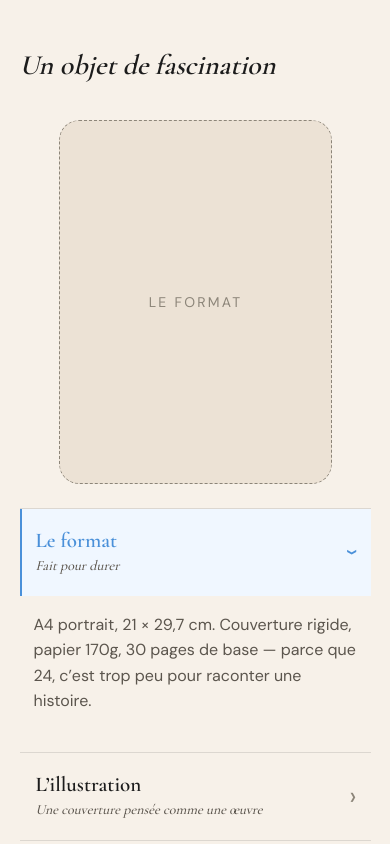
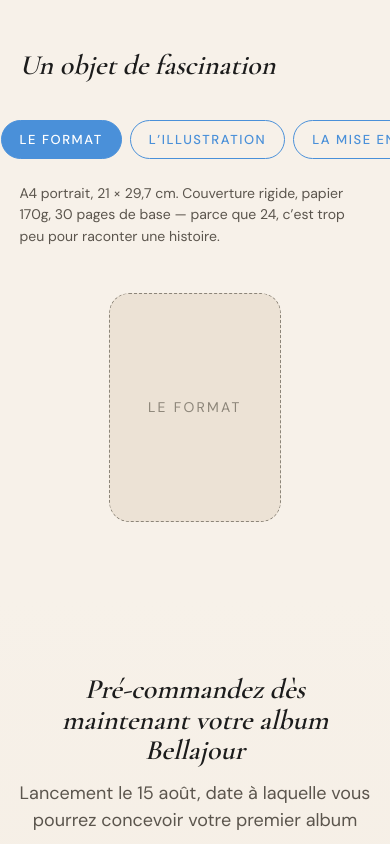
Before and after one commit to Lecrackerssurlepot/bellajour-prelaunch, a Next.js app: page /preventes in a window 390 px wide. Shown: the part 1720-2564 px from the top of the page. Built offline with nearby package versions, Linux system fonts and the light colour scheme.

Commit message:
refactor(prevente): refonte interaction Section 3 objet
Co-Authored-By: Claude Opus 4.8 (1M context) <noreply@anthropic.com>

```diff
--- a/src/app/preventes/S3Objet.tsx
+++ b/src/app/preventes/S3Objet.tsx
@@ -4,17 +4,18 @@ import { useState } from 'react'
 import './s3-objet.css'
 
 /* PRD §5.3 — S3 L'objet Bellajour.
-   Interaction : accordéon à gauche (le corps se déroule SOUS le bouton cliqué,
-   un seul ouvert à la fois) + image à droite (moitié droite, centrée) qui se
-   remplace par un slide fluide selon l'item actif.
-   Mobile : une colonne, image en haut (slide identique), corps condensé (`court`).
+   Pills arrondis (style proto .s1-cta) pour 5 facettes.
+   Desktop : pills empilées en haut à gauche + accordéon (corps complet déroulé
+   SOUS la pill active, un seul ouvert) ; image réduite centrée à droite.
+   Mobile : pills en barre horizontale scrollable (onglets) + texte court partagé
+   + image en dessous, tout visible sans scroller. Image : slide fluide au changement.
    Wording desktop figé du PRD (`corps` inchangé). */
 
 interface Facette {
   titre: string
   accroche: string
   corps: string
-  court: string // version condensée mobile
+  court: string // version condensée mobile (onglets)
 }
 
 const FACETTES: Facette[] = [
@@ -51,14 +52,14 @@ const FACETTES: Facette[] = [
 ]
 
 export default function S3Objet() {
-  // `active` pilote l'image (reste affichée même accordéon replié).
-  // `open` : l'item actif est-il déroulé. Un seul ouvert à la fois.
+  // `active` pilote l'image + l'onglet mobile (reste affiché même replié desktop).
+  // `open` : la pill active est-elle déroulée (accordéon desktop). Un seul ouvert.
   const [active, setActive] = useState(0)
   const [open, setOpen] = useState(true)
 
-  const toggle = (i: number) => {
+  const select = (i: number) => {
     if (i === active) {
-      setOpen((o) => !o)
+      setOpen((o) => !o) // re-clic desktop : replie/déplie l'accordéon
     } else {
       setActive(i)
       setOpen(true)
@@ -73,32 +74,35 @@ export default function S3Objet() {
 
         <div className="s3-grid">
 
-          {/* GAUCHE — accordéon */}
-          <div className="s3-acc">
+          {/* GAUCHE (desktop) / HAUT (mobile) — pills + texte */}
+          <div className="s3-left">
+            <div className="s3-pills" role="tablist" aria-label="Facettes de l’objet">
               {FACETTES.map((f, i) => {
                 const isOpen = open && i === active
                 return (
-                <div className="s3-item" data-active={isOpen} key={f.titre}>
+                  <div className="s3-item" data-active={i === active} key={f.titre}>
                     <button
                       type="button"
-                    className="s3-item-btn"
+                      role="tab"
+                      aria-selected={i === active}
                       aria-expanded={isOpen}
                       aria-controls={`s3-reveal-${i}`}
-                    onClick={() => toggle(i)}
+                      className="s3-pill"
+                      onClick={() => select(i)}
                     >
-                    <span className="s3-item-head">
-                      <span className="s3-item-titre">{f.titre}</span>
-                      <span className="s3-item-accroche">{f.accroche}</span>
-                    </span>
-                    <span className="s3-item-chevron" aria-hidden="true">›</span>
+                      {f.titre}
                     </button>
 
-                  <div className="s3-item-reveal" id={`s3-reveal-${i}`} role="region">
+                    {/* Accordéon desktop : corps complet sous la pill active */}
+                    <div
+                      className="s3-item-reveal"
+                      id={`s3-reveal-${i}`}
+                      data-open={isOpen}
+                      role="region"
+                    >
                       <div className="s3-item-reveal-inner">
-                      <p className="s3-item-corps">
-                        <span className="s3-corps-full">{f.corps}</span>
-                        <span className="s3-corps-short">{f.court}</span>
-                      </p>
+                        <span className="s3-item-accroche">{f.accroche}</span>
+                        <p className="s3-item-corps">{f.corps}</p>
                       </div>
                     </div>
                   </div>
@@ -106,7 +110,14 @@ export default function S3Objet() {
               })}
             </div>
 
-          {/* DROITE — image objet (slide selon l'item actif) */}
+            {/* Onglet mobile : texte court de l'item actif (masqué en desktop) */}
+            <div className="s3-tab-text" aria-live="polite">
+              <p>{FACETTES[active].court}</p>
+            </div>
+          </div>
+
+          {/* DROITE (desktop) / BAS (mobile) — image objet (slide selon l'actif) */}
+          <div className="s3-media-wrap">
             <div className="s3-media" aria-hidden="true">
               {FACETTES.map((f, i) => {
                 const state = i === active ? 'active' : i < active ? 'before' : 'after'
@@ -117,6 +128,7 @@ export default function S3Objet() {
                 )
               })}
             </div>
+          </div>
 
         </div>
 
--- a/src/app/preventes/s3-objet.css
+++ b/src/app/preventes/s3-objet.css
@@ -1,13 +1,14 @@
 /* ════════════════════════════════════════════════════════════
    PRÉVENTE — S3 L'objet Bellajour (PRD §5.3)
-   Accordéon à gauche (corps déroulé SOUS le bouton, un seul ouvert) +
-   image à droite qui slide selon l'item actif. Fond clair (--bj-cream),
-   aligné sur S2/S4. transform + opacity uniquement, easing doux ≥600ms.
+   Pills arrondis (style proto .s1-cta). Desktop : pills en haut à gauche +
+   accordéon (corps sous la pill active) ; image réduite centrée à droite.
+   Mobile : pills en barre horizontale scrollable (onglets) + texte court + image,
+   tout visible sans scroller. transform + opacity uniquement, easing doux ≥600ms.
    ════════════════════════════════════════════════════════════ */
 
 .s3 {
   width: 100%;
-  background: var(--bj-cream); /* même clair que les sections voisines (S2/S4) */
+  background: var(--bj-cream); /* même clair que S2/S4 */
   padding: clamp(56px, 9vh, 110px) 5vw;
 }
 
@@ -26,13 +27,13 @@
   margin-bottom: clamp(28px, 4vh, 48px);
 }
 
-/* Desktop : accordéon à gauche, image moitié droite centrée.
-   Mobile : une colonne — image en haut (toujours visible), accordéon dessous. */
+/* Desktop : pills+texte à gauche (remontés en haut), image à droite (centrée).
+   Mobile : une colonne — pills/texte en haut, image en dessous. */
 .s3-grid {
   display: grid;
   gap: clamp(24px, 4vw, 56px);
   grid-template-columns: 1fr;
-  align-items: center;
+  align-items: start; /* pills collées en haut */
 }
 @media (min-width: 900px) {
   .s3-grid {
@@ -40,144 +41,118 @@
   }
 }
 
-/* ════════════════ GAUCHE — accordéon ════════════════ */
-.s3-acc {
+/* ════════════════ GAUCHE — pills + accordéon ════════════════ */
+.s3-left {
+  min-width: 0;
+}
+
+.s3-pills {
   display: flex;
   flex-direction: column;
-  order: 2; /* mobile : sous l'image */
-}
-@media (min-width: 900px) {
-  .s3-acc { order: 0; }
+  align-items: flex-start;
+  gap: 10px;
 }
 
 .s3-item {
-  border-bottom: 0.5px solid var(--bj-veil-12);
-}
-.s3-item:first-child {
-  border-top: 0.5px solid var(--bj-veil-12);
+  width: 100%;
 }
 
-/* Bouton — grande zone de clic, aspect éditorial */
-.s3-item-btn {
-  width: 100%;
-  display: flex;
-  align-items: center;
-  justify-content: space-between;
-  gap: 16px;
-  text-align: left;
+/* ── Pill : réutilise EXACTEMENT le style proto .s1-cta ── */
+.s3-pill {
+  display: inline-block;
+  font-family: var(--bj-font-ui);
+  font-size: var(--bj-fs-sm);
+  font-weight: 500;
+  letter-spacing: 0.16em;
+  text-transform: uppercase;
+  color: var(--bj-action);
   background: transparent;
-  border: none;
-  border-left: 2px solid transparent; /* accent actif — largeur stable (pas de shift) */
-  padding: clamp(18px, 2.4vh, 26px) clamp(14px, 1.6vw, 22px);
+  border: 1.5px solid var(--bj-action);
+  border-radius: var(--bj-r-pill);
+  padding: clamp(11px, 1.4vh, 15px) clamp(20px, 2.4vw, 30px);
   cursor: pointer;
-  transition: background var(--bj-dur) var(--bj-ease),
-              border-color var(--bj-dur) var(--bj-ease);
+  transition:
+    background-color var(--bj-dur-fast) var(--bj-ease),
+    color var(--bj-dur-fast) var(--bj-ease);
 }
-.s3-item-head {
-  display: flex;
-  flex-direction: column;
-  gap: 4px;
-  min-width: 0;
+/* Hover subtil (inactif) : teinte douce, pas de remplissage plein */
+.s3-pill:hover {
+  background: var(--bj-action-soft);
 }
-.s3-item-titre {
-  font-family: var(--bj-font-display);
-  font-weight: 600;
-  font-size: clamp(21px, 2.4vw, 28px);
-  line-height: 1.15;
-  color: var(--bj-text);
-  transition: transform var(--bj-dur) var(--bj-ease),
-              color var(--bj-dur) var(--bj-ease);
-}
-.s3-item-accroche {
-  font-family: var(--bj-font-display);
-  font-style: italic;
-  font-size: clamp(14px, 1.5vw, 17px);
-  line-height: 1.3;
-  color: var(--bj-text-soft);
+/* État actif distinct : pill remplie */
+.s3-item[data-active='true'] .s3-pill {
+  background: var(--bj-action);
+  color: var(--bj-on-action);
+  border-color: var(--bj-action);
 }
 
-/* Chevron qui pivote à l'ouverture */
-.s3-item-chevron {
-  flex: 0 0 auto;
-  font-family: var(--bj-font-ui);
-  font-size: 26px;
-  line-height: 1;
-  color: var(--bj-text-faint);
-  transform: rotate(0deg);
-  transition: transform 0.6s cubic-bezier(0.16, 1, 0.3, 1),
-              color var(--bj-dur) var(--bj-ease);
-}
-
-/* ── Hover subtil ── */
-.s3-item-btn:hover {
-  background: var(--bj-veil-6);
-}
-.s3-item-btn:hover .s3-item-titre {
-  transform: translateX(3px);
-  color: var(--bj-action);
-}
-
-/* ── État actif ── */
-.s3-item[data-active='true'] .s3-item-btn {
-  background: var(--bj-action-soft);
-  border-left-color: var(--bj-action);
-}
-.s3-item[data-active='true'] .s3-item-titre {
-  color: var(--bj-action);
-}
-.s3-item[data-active='true'] .s3-item-chevron {
-  transform: rotate(90deg);
-  color: var(--bj-action);
-}
-
-/* ── Reveal : grid-rows 0fr → 1fr (transition douce, pas de height brute) ── */
+/* ── Accordéon desktop : grid-rows 0fr → 1fr (pas de height brute) ── */
 .s3-item-reveal {
   display: grid;
   grid-template-rows: 0fr;
   transition: grid-template-rows 0.7s cubic-bezier(0.16, 1, 0.3, 1);
 }
-.s3-item[data-active='true'] .s3-item-reveal {
+.s3-item-reveal[data-open='true'] {
   grid-template-rows: 1fr;
 }
 .s3-item-reveal-inner {
   overflow: hidden;
   min-height: 0;
 }
+.s3-item-accroche {
+  display: block;
+  font-family: var(--bj-font-display);
+  font-style: italic;
+  font-size: clamp(18px, 2.2vw, 24px);
+  color: var(--bj-text);
+  padding: clamp(14px, 2vh, 20px) 4px 8px;
+  opacity: 0;
+  transform: translateY(8px);
+  transition: opacity 0.6s cubic-bezier(0.16, 1, 0.3, 1) 0.05s,
+              transform 0.6s cubic-bezier(0.16, 1, 0.3, 1) 0.05s;
+}
 .s3-item-corps {
   font-family: var(--bj-font-ui);
   font-size: var(--bj-fs-body);
   line-height: 1.6;
   color: var(--bj-text-soft);
-  padding: 0 clamp(14px, 1.6vw, 22px) clamp(20px, 2.6vh, 28px);
+  padding: 0 4px clamp(8px, 1.6vh, 16px);
   opacity: 0;
   transform: translateY(8px);
-  transition: opacity 0.6s cubic-bezier(0.16, 1, 0.3, 1) 0.05s,
-              transform 0.6s cubic-bezier(0.16, 1, 0.3, 1) 0.05s;
+  transition: opacity 0.6s cubic-bezier(0.16, 1, 0.3, 1) 0.1s,
+              transform 0.6s cubic-bezier(0.16, 1, 0.3, 1) 0.1s;
 }
-.s3-item[data-active='true'] .s3-item-corps {
+.s3-item-reveal[data-open='true'] .s3-item-accroche,
+.s3-item-reveal[data-open='true'] .s3-item-corps {
   opacity: 1;
   transform: translateY(0);
 }
 
-/* Version courte (mobile) masquée par défaut */
-.s3-corps-short { display: none; }
+/* Texte court (onglet mobile) — masqué en desktop */
+.s3-tab-text { display: none; }
 
-/* ════════════════ DROITE — image objet (slide) ════════════════ */
+/* ════════════════ DROITE — image objet (slide), encart réduit ════════════════ */
+.s3-media-wrap {
+  display: flex;
+  justify-content: center;
+  align-items: center;
+}
+@media (min-width: 900px) {
+  .s3-media-wrap { align-self: center; } /* centré verticalement dans la colonne */
+}
+
 .s3-media {
   position: relative;
   width: 100%;
+  max-width: clamp(220px, 26vw, 320px); /* encart plus petit qu'avant */
   aspect-ratio: 3 / 4;
   border-radius: var(--bj-r-lg);
   overflow: hidden;
-  order: 1; /* mobile : au-dessus de l'accordéon */
-}
-@media (min-width: 900px) {
-  .s3-media { order: 0; }
 }
 
-/* 2+ calques empilés : actif visible, autres parqués d'un côté.
-   before = items avant l'actif (parqués à gauche) ; after = après (à droite).
-   Passage avant→arrière : le sortant glisse d'un côté, l'entrant arrive de l'autre. */
+/* Calques empilés : actif visible, autres parqués d'un côté (before=gauche,
+   after=droite). Changement : le sortant glisse d'un côté, l'entrant arrive
+   de l'autre. transform + opacity uniquement. */
 .s3-layer {
   position: absolute;
   inset: 0;
@@ -207,19 +182,63 @@
   color: var(--bj-text-faint);
 }
 
-/* ════════════════ Mobile ════════════════ */
+/* ════════════════ Mobile : onglets ════════════════ */
 @media (max-width: 899px) {
-  .s3-corps-full { display: none; }
-  .s3-corps-short { display: inline; }
-  .s3-media { max-width: clamp(240px, 70vw, 360px); margin: 0 auto; }
+  /* Accordéon desktop masqué — on bascule en pattern onglets */
+  .s3-item-reveal { display: none; }
+
+  /* Pills en barre horizontale scrollable au doigt */
+  .s3-pills {
+    flex-direction: row;
+    flex-wrap: nowrap;
+    align-items: center;
+    gap: 8px;
+    overflow-x: auto;
+    scroll-snap-type: x proximity;
+    -webkit-overflow-scrolling: touch;
+    scrollbar-width: none;
+    padding-bottom: 4px;
+    margin: 0 -5vw; /* déborde jusqu'aux bords pour un vrai scroll plein largeur */
+    padding-left: 5vw;
+    padding-right: 5vw;
+  }
+  .s3-pills::-webkit-scrollbar { display: none; }
+  .s3-item {
+    width: auto;
+    flex: 0 0 auto;
+    scroll-snap-align: start;
+  }
+  .s3-pill {
+    white-space: nowrap;
+    padding: 10px 18px;
+    font-size: var(--bj-fs-xs);
+    letter-spacing: 0.12em;
+  }
+
+  /* Texte court partagé sous les pills */
+  .s3-tab-text {
+    display: block;
+    margin-top: clamp(14px, 2.4vh, 20px);
+    min-height: 5.4em; /* réserve la hauteur → pas de saut entre onglets */
+  }
+  .s3-tab-text p {
+    font-family: var(--bj-font-ui);
+    font-size: var(--bj-fs-sm);
+    line-height: 1.55;
+    color: var(--bj-text-soft);
+  }
+
+  /* Image compacte sous le texte → tout tient dans le viewport */
+  .s3-grid { gap: clamp(16px, 3vh, 24px); }
+  .s3-media { max-width: clamp(160px, 44vw, 220px); }
 }
 
 /* ════════════════ Reduced motion ════════════════ */
 @media (prefers-reduced-motion: reduce) {
   .s3-item-reveal,
+  .s3-item-accroche,
   .s3-item-corps,
-  .s3-item-chevron,
-  .s3-item-titre,
+  .s3-pill,
   .s3-layer {
     transition: none;
   }
```
Lines whose indentation alone changed are shown as unchanged.
